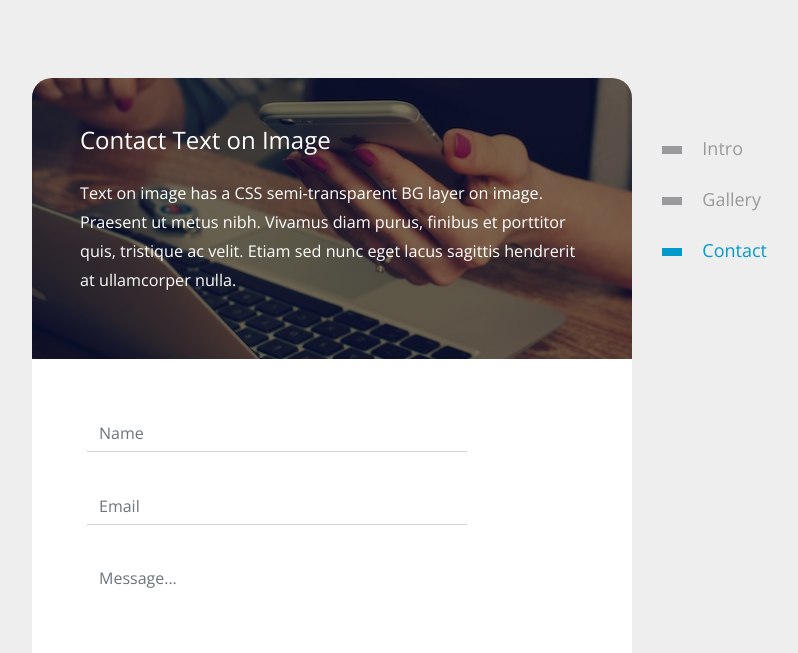
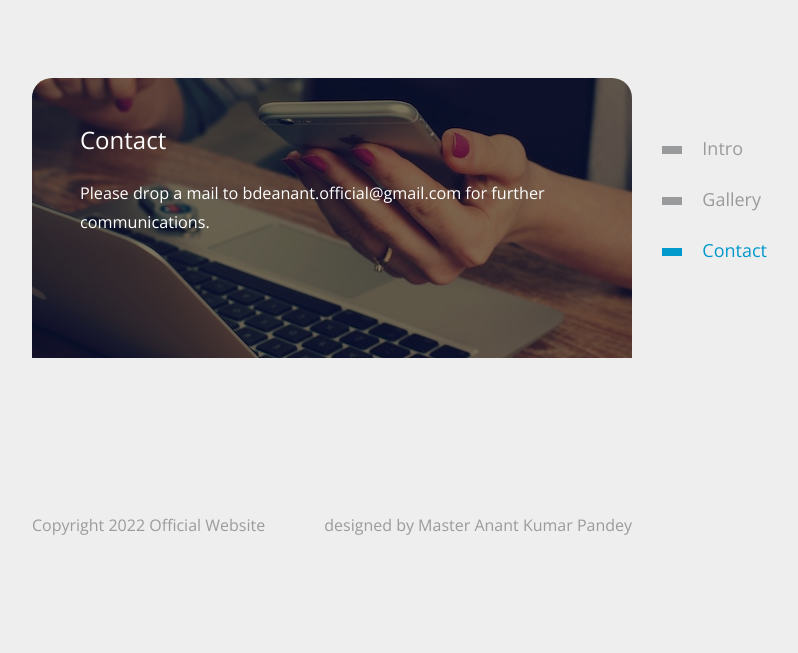
Before and after one commit to anantkpandey/masterakp.github.io, a plain HTML site: page contact.html in a window 1280 px wide. Shown: the part 147-800 px from the top of the page, without its empty margins (308-1106 px from the left). Drawn offline with nearby package versions, Linux system fonts and the light colour scheme.

Commit message:
Update contact.html

```diff
--- a/contact.html
+++ b/contact.html
@@ -5,27 +5,18 @@
     <meta charset="UTF-8" />
     <meta name="viewport" content="width=device-width, initial-scale=1.0" />
     <meta http-equiv="X-UA-Compatible" content="ie=edge" />
-    <title>VertiCard Contact page</title>
-
+    <title>Master Anant Kumar Pandey</title>
+    <link rel ="icon" href="img/img20210909_12225325.jpg" type ="image/x-icon">
     <link rel="stylesheet" href="https://fonts.googleapis.com/css?family=Open+Sans:400,600" />
     <link rel="stylesheet" href="css/bootstrap.min.css" />
     <link rel="stylesheet" href="css/templatemo-style.css" />
-<!--
-Verticard Template
-https://templatemo.com/tm-533-verticard
-
-Template re-distribution is NOT allowed on any kind of download website. Thank you.
-
--->
 </head>
-
-<body>
+    <body>
     <div class="tm-page-container mx-auto">
         <header class="tm-header text-center">
             <h1 class="tm-title text-uppercase">Verticard</h1>
             <p class="tm-primary-color"><i>new bootstrap theme</i></p>
         </header>
-
         <section class="tm-section">
             <nav class="tm-nav">
                 <ul>
@@ -44,16 +35,13 @@ Template re-distribution is NOT allowed on any kind of download website. Thank y
                 <div class="mb-0 tm-img-overlay-wrap">
                     <div class="tm-img-overlay"></div>
                     <div class="tm-img-overlay-text text-white p-5">
-                        <h4 class="mb-4">Contact Text on Image</h4>
+                        <h4 class="mb-4">Contact</h4>
                         <p class="tm-small">
-                            Text on image has a CSS semi-transparent BG layer on image.
-                            Praesent ut metus nibh. Vivamus diam purus, finibus et porttitor
-                            quis, tristique ac velit. Etiam sed nunc eget lacus sagittis
-                            hendrerit at ullamcorper nulla.
+                            Please drop a mail to bdeanant.official@gmail.com for further communications.
                         </p>
-                    </div>
                 </div>
-                <div class="tm-content">
+                </div>
+               <!-- <div class="tm-content">
                     <form action="" method="POST" class="tm-contact-form">
                         <div class="form-group">
                             <input type="text" id="contact_name" name="contact_name"
@@ -79,12 +67,12 @@ Template re-distribution is NOT allowed on any kind of download website. Thank y
                         </div>
                     </form>
                 </div>
-            </div>
+            </div> -->
         </section>
 
         <footer>
-            <span>Copyright 2019 Simple Profile</span>
-            <span>designed by TemplateMo</span>
+            <span>Copyright 2022 Official Website</span>
+            <span>designed by Master Anant Kumar Pandey</span>
         </footer>
     </div>
 </body>
```
